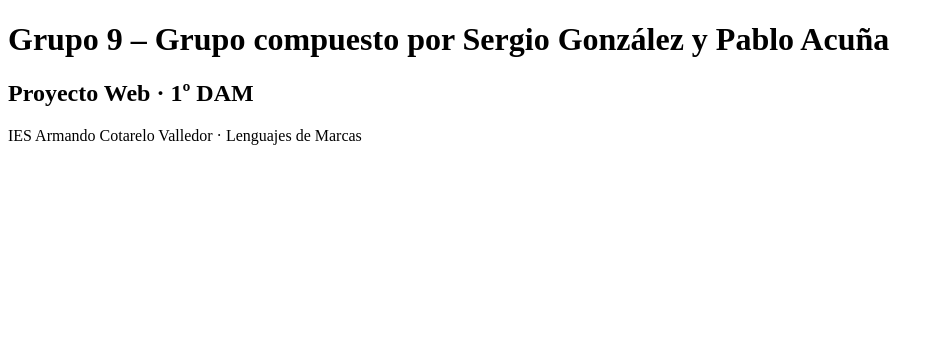
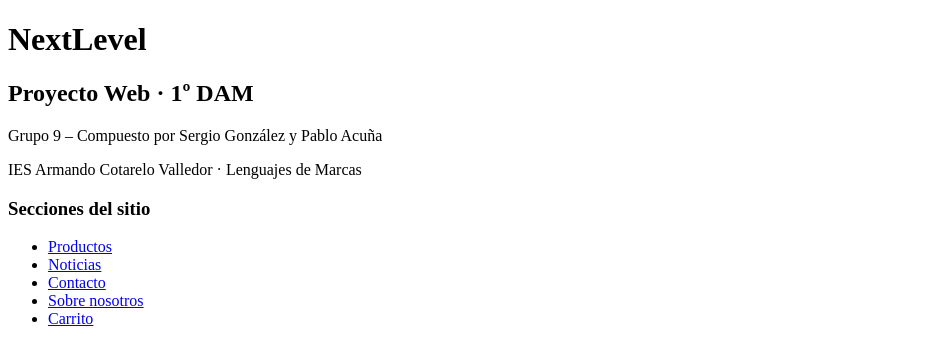
Before and after one commit to DAM1-COTARELO-25-26/proyecto-web-sergio-y-pablo-pablo-y-sergio, a plain HTML site: page index.html in a window 1280 px wide. Shown: the whole page, without its empty margins (0-944 px from the left). Drawn offline with Linux system fonts and the light colour scheme.

Commit message:
Update title and header in index.html

```diff
--- a/index.html
+++ b/index.html
@@ -4,13 +4,24 @@
   <meta charset="UTF-8">
   <meta name="viewport" content="width=device-width, initial-scale=1.0">
   <meta name="description" content="Proyecto HTML y CSS - Lenguajes de Marcas (1º DAM)">
-  <title>Grupo 9 - Proyecto Web</title>
+  <title>NextLevel - Grupo 9</title>
 </head>
 <body>
   <main>
-    <h1>Grupo 9 – Grupo compuesto por Sergio González y Pablo Acuña</h1>
+    <h1>NextLevel</h1>
     <h2>Proyecto Web · 1º DAM</h2>
+    <p>Grupo 9 – Compuesto por Sergio González y Pablo Acuña</p>
     <p>IES Armando Cotarelo Valledor · Lenguajes de Marcas</p>
+
+    <h3>Secciones del sitio</h3>
+    <ul>
+      <li><a href="productos.html">Productos</a></li>
+      <li><a href="noticias.html">Noticias</a></li>
+      <li><a href="contacto.html">Contacto</a></li>
+      <li><a href="sobre.html">Sobre nosotros</a></li>
+      <li><a href="carrito.html">Carrito</a></li>
+    </ul>
+
   </main>
 </body>
 </html>
```
